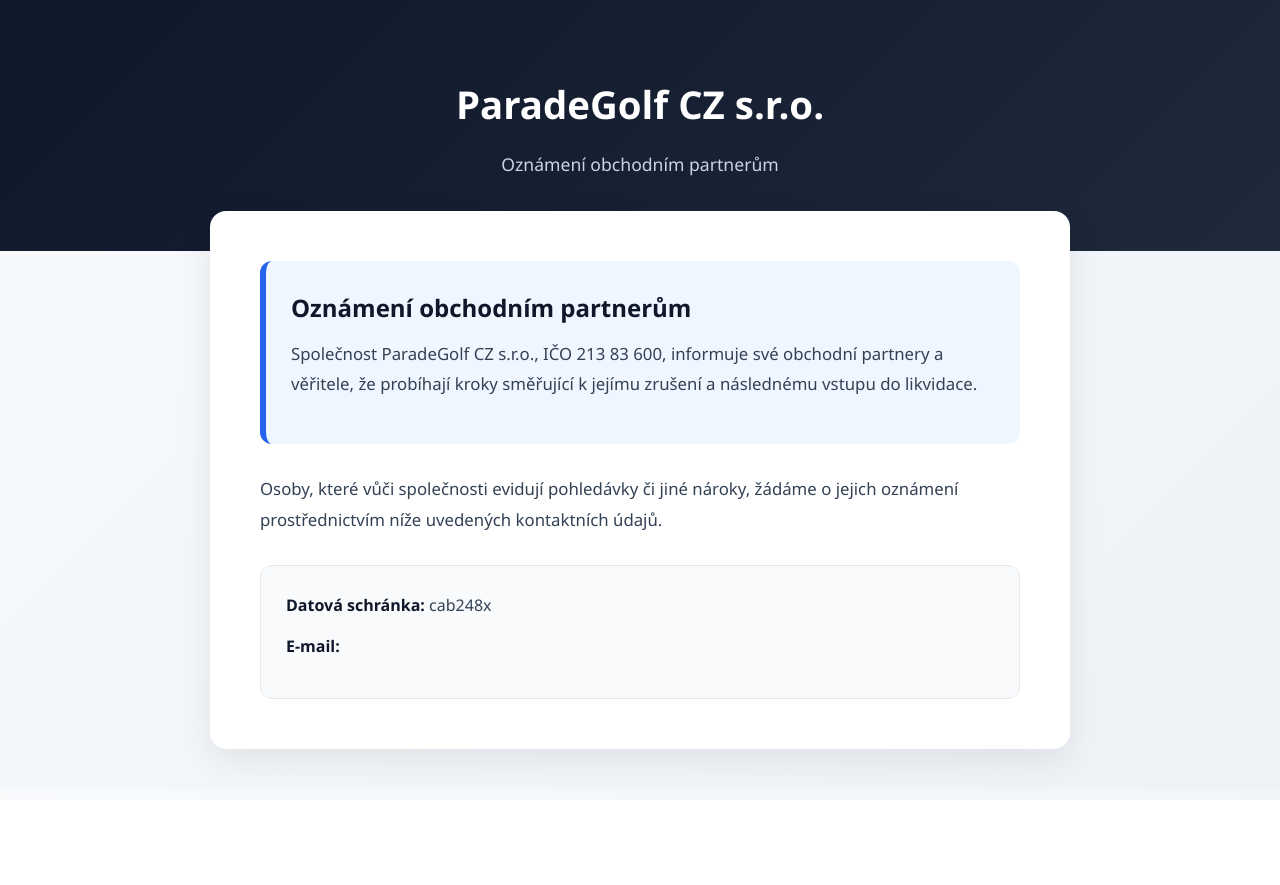
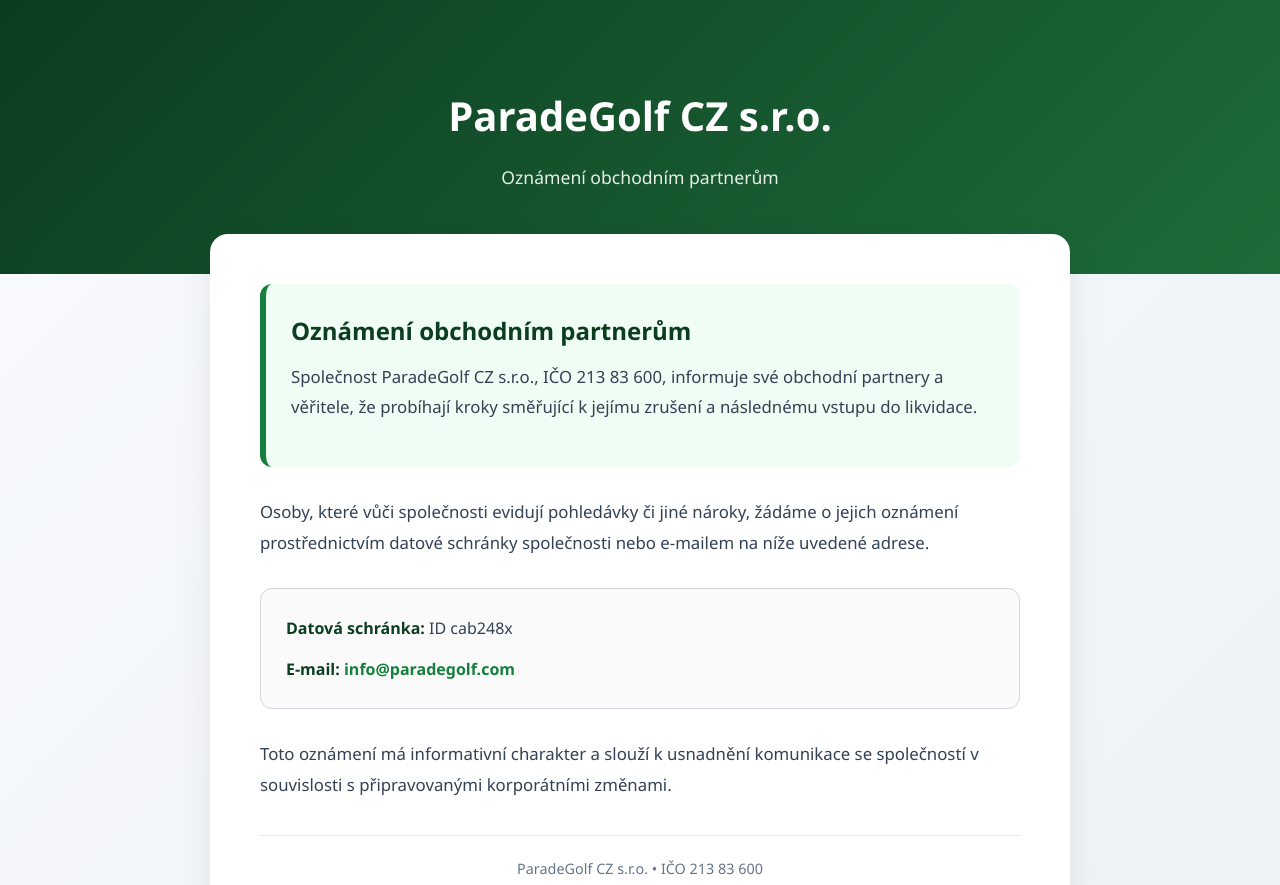
Before and after one commit to kaviar-007/paradegolf, a plain HTML site: page index.html in a window 1280 px wide. Shown: the top 885 px of the page. Before the commit the page ends 800 px from the top, so only its background shows below. Drawn offline with Linux system fonts and the light colour scheme.

Commit message:
index.html

```diff
--- a/index.html
+++ b/index.html
@@ -7,19 +7,21 @@
 
 <style>
 :root {
-    --primary: #0f172a;
-    --accent: #2563eb;
+    --dark-green: #0b3d20;
+    --green: #166534;
+    --green-light: #f0fdf4;
+    --green-accent: #15803d;
     --background: #f8fafc;
     --card: #ffffff;
     --text: #334155;
     --muted: #64748b;
-    --border: #e2e8f0;
+    --border: #d1d5db;
 }
 
 * {
-    box-sizing: border-box;
     margin: 0;
     padding: 0;
+    box-sizing: border-box;
 }
 
 body {
@@ -30,19 +32,20 @@ body {
 }
 
 .header {
-    background: linear-gradient(135deg, #0f172a, #1e293b);
+    background: linear-gradient(135deg, #0b3d20, #1f6b3a);
     color: white;
     text-align: center;
-    padding: 70px 20px;
+    padding: 80px 20px;
 }
 
 .header h1 {
-    font-size: 2.4rem;
+    font-size: 2.5rem;
     margin-bottom: 10px;
+    font-weight: 700;
 }
 
 .header p {
-    color: #cbd5e1;
+    color: rgba(255,255,255,0.9);
     font-size: 1.1rem;
 }
 
@@ -54,33 +57,33 @@ body {
 
 .card {
     background: var(--card);
-    border-radius: 16px;
+    border-radius: 18px;
     padding: 50px;
     box-shadow: 0 12px 35px rgba(0,0,0,0.08);
 }
 
 .notice {
-    background: #eff6ff;
-    border-left: 6px solid var(--accent);
+    background: var(--green-light);
+    border-left: 6px solid var(--green-accent);
+    border-radius: 12px;
     padding: 25px;
-    border-radius: 12px;
     margin-bottom: 30px;
 }
 
 .notice h2 {
-    color: var(--primary);
+    color: var(--dark-green);
     margin-bottom: 10px;
     font-size: 1.5rem;
 }
 
 .card p {
+    font-size: 1.05rem;
     margin-bottom: 20px;
-    font-size: 1.05rem;
 }
 
 .contact {
     margin-top: 30px;
-    background: #f8fafc;
+    background: #fafafa;
     border: 1px solid var(--border);
     border-radius: 12px;
     padding: 25px;
@@ -90,14 +93,19 @@ body {
     margin-bottom: 12px;
 }
 
+.contact-item:last-child {
+    margin-bottom: 0;
+}
+
 .label {
     font-weight: 600;
-    color: var(--primary);
+    color: var(--dark-green);
 }
 
 a {
-    color: var(--accent);
+    color: var(--green-accent);
     text-decoration: none;
+    font-weight: 600;
 }
 
 a:hover {
@@ -107,22 +115,24 @@ a:hover {
 .footer {
     text-align: center;
     color: var(--muted);
+    margin-top: 35px;
     font-size: 0.9rem;
-    margin-top: 35px;
+    border-top: 1px solid #e5e7eb;
+    padding-top: 20px;
 }
 
 @media (max-width: 768px) {
 
     .header {
-        padding: 50px 20px;
+        padding: 60px 20px;
     }
 
     .header h1 {
-        font-size: 1.8rem;
+        font-size: 2rem;
     }
 
     .card {
-        padding: 30px 25px;
+        padding: 30px 24px;
     }
 
     .card p {
@@ -145,25 +155,48 @@ a:hover {
 
         <div class="notice">
             <h2>Oznámení obchodním partnerům</h2>
+
             <p>
                 Společnost ParadeGolf CZ s.r.o., IČO 213 83 600,
-                informuje své obchodní partnery a věřitele,
-                že probíhají kroky směřující k jejímu zrušení
-                a následnému vstupu do likvidace.
+                informuje své obchodní partnery a věřitele, že probíhají kroky
+                směřující k jejímu zrušení a následnému vstupu do likvidace.
             </p>
         </div>
 
         <p>
             Osoby, které vůči společnosti evidují pohledávky či jiné nároky,
-            žádáme o jejich oznámení prostřednictvím níže uvedených kontaktních údajů.
+            žádáme o jejich oznámení prostřednictvím datové schránky společnosti
+            nebo e-mailem na níže uvedené adrese.
         </p>
 
         <div class="contact">
 
             <div class="contact-item">
                 <span class="label">Datová schránka:</span>
-                cab248x
+                ID cab248x
             </div>
 
             <div class="contact-item">
                 <span class="label">E-mail:</span>
+                <a href="mailto:info@paradegolf.com">
+                    info@paradegolf.com
+                </a>
+            </div>
+
+        </div>
+
+        <p style="margin-top:30px;">
+            Toto oznámení má informativní charakter a slouží k usnadnění komunikace
+            se společností v souvislosti s připravovanými korporátními změnami.
+        </p>
+
+        <div class="footer">
+            ParadeGolf CZ s.r.o. • IČO 213 83 600
+        </div>
+
+    </div>
+
+</div>
+
+</body>
+</html>
```
